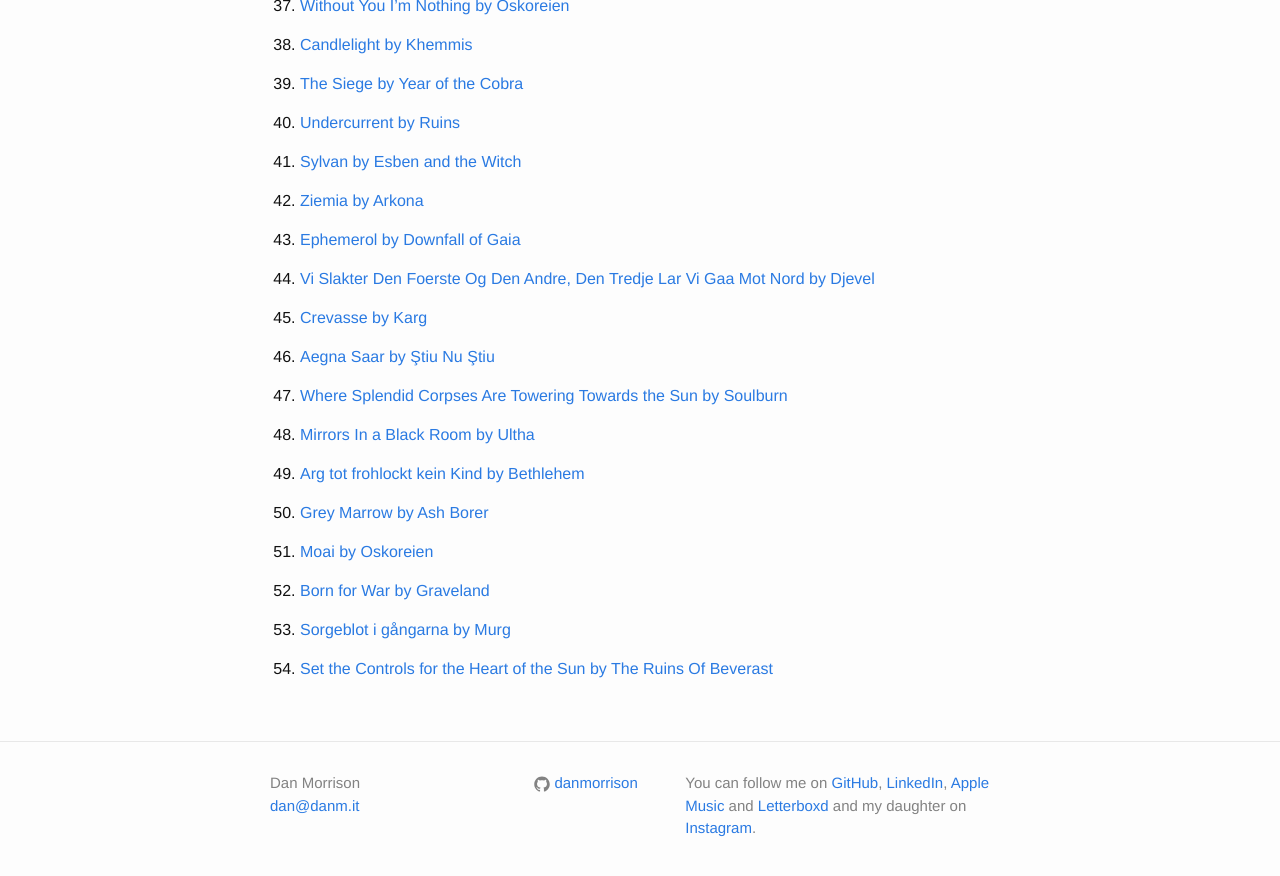
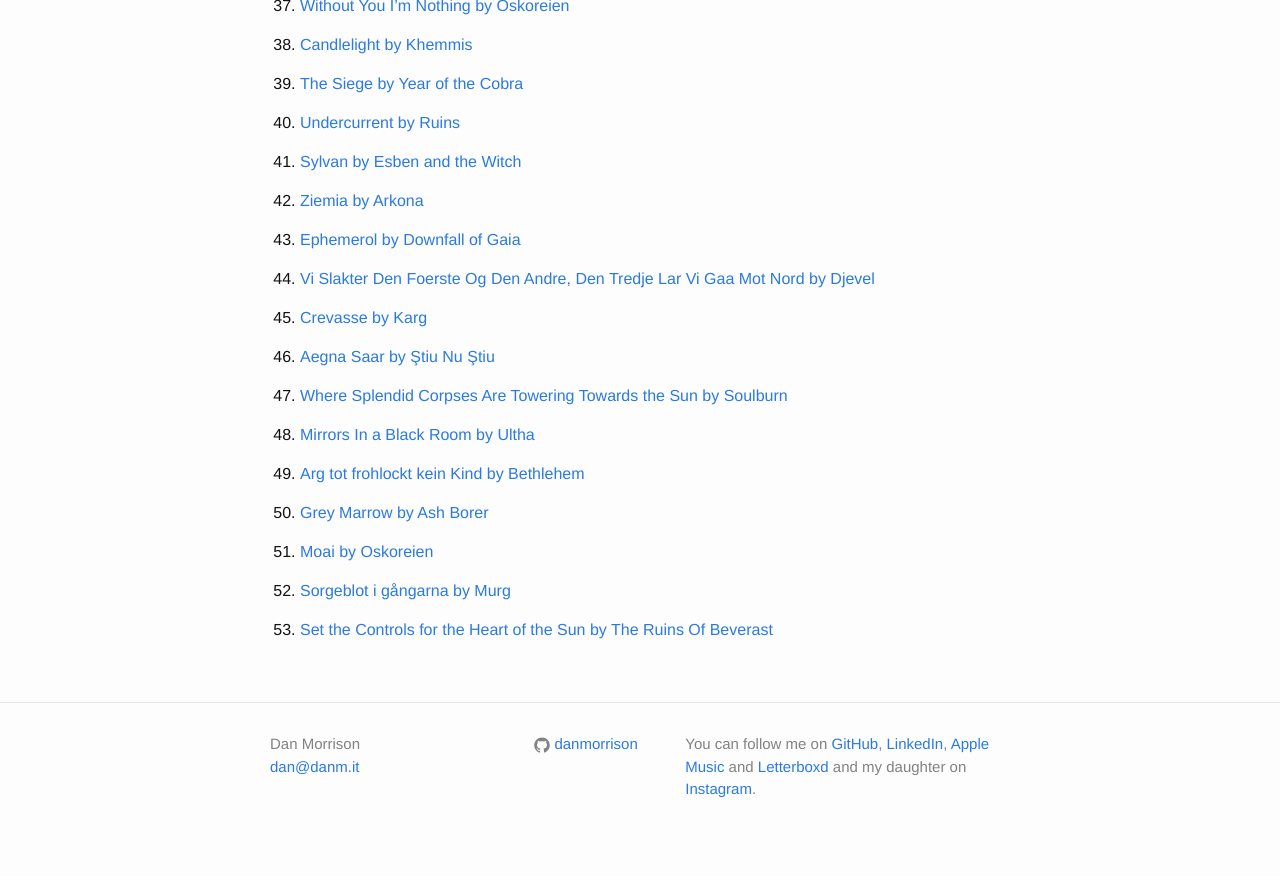
Before and after one commit to danmorrison/danmorrison.github.io, a Jekyll site: the page built from _posts/2017-08-03-metal-2016.md, in a window 1280 px wide and 900 px high, scrolled down 1688 px. Shown: the top 876 px of the window. Built offline with Jekyll 4.4.1, drawn with Linux system fonts in a browser that asks for light colours.

Commit message:
Remove Born for War

```diff
--- a/_posts/2017-08-03-metal-2016.md
+++ b/_posts/2017-08-03-metal-2016.md
@@ -61,6 +61,5 @@
 1. <!-- 2016-12-02 --> [Arg tot frohlockt kein Kind by Bethlehem](https://music.apple.com/album/1169503089?i=1169504148)
 1. <!-- 2016-12-02 --> [Grey Marrow by Ash Borer](https://music.apple.com/album/id1180760267?i=1180760360)
 1. <!-- 2016-12-02 --> [Moai by Oskoreien](https://music.apple.com/album/id1174694411?i=1174694431)
-1. <!-- 2016-12-09 --> [Born for War by Graveland](https://music.apple.com/album/1376497207?i=1376497367)
 1. <!-- 2016-12-16 --> [Sorgeblot i gångarna by Murg](https://music.apple.com/album/id1173527127?i=1173527488)
 1. <!-- 2016-12-19 --> [Set the Controls for the Heart of the Sun by The Ruins Of Beverast](https://music.apple.com/album/1200811960?i=1200812338)
```
